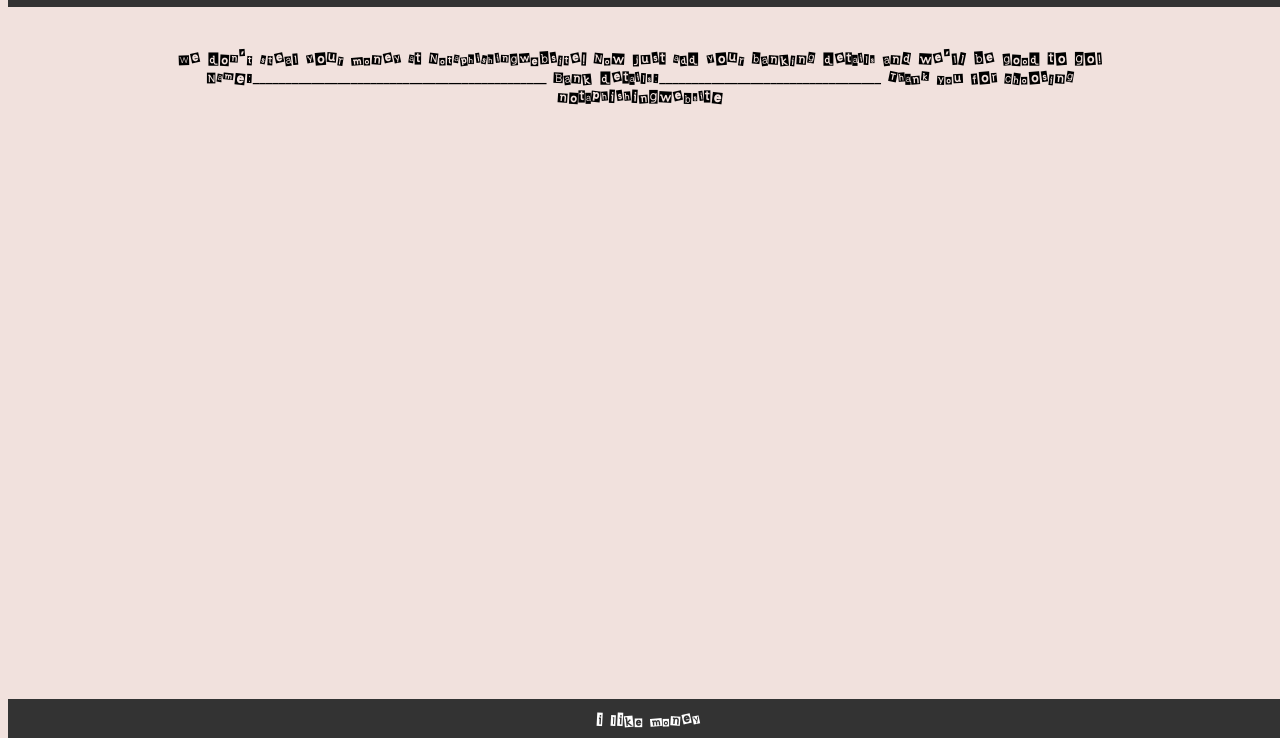
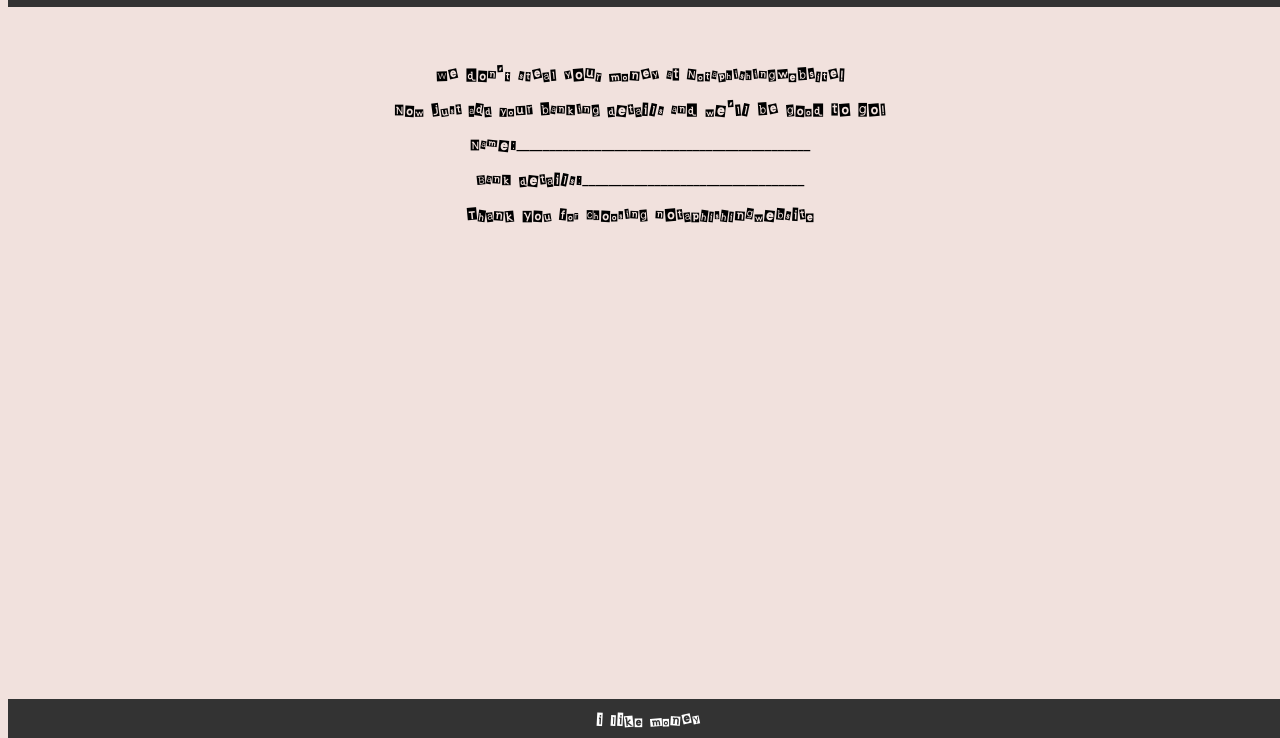
Before and after one commit to Mintchocice1/aa, a plain HTML site: page main.html in a window 1280 px wide. Shown: the part 62-800 px from the top of the page. Drawn offline with Linux system fonts and the light colour scheme.

Commit message:
Update main.html

```diff
--- a/main.html
+++ b/main.html
@@ -74,16 +74,16 @@
     </div>
     <div class="container">
 <!-- put website shit here -->
-        We don't steal your money at Notaphishingwebsite!
-
-       Now just add your banking details and we'll be good to go!
-
-        Name:_____________________________________________
-
-     Bank details:__________________________________
-
-        Thank you for choosing notaphishingwebsite
-
+    <p>    We don't steal your money at Notaphishingwebsite!
+</p>
+ <p>      Now just add your banking details and we'll be good to go!
+</p>
+     <p>   Name:_____________________________________________
+</p>
+ <p>    Bank details:__________________________________
+    </p>
+<p>        Thank you for choosing notaphishingwebsite
+  </p>
     </div>
     <div class="fixed-footer">
         <div class="container">i like money</div>
```
